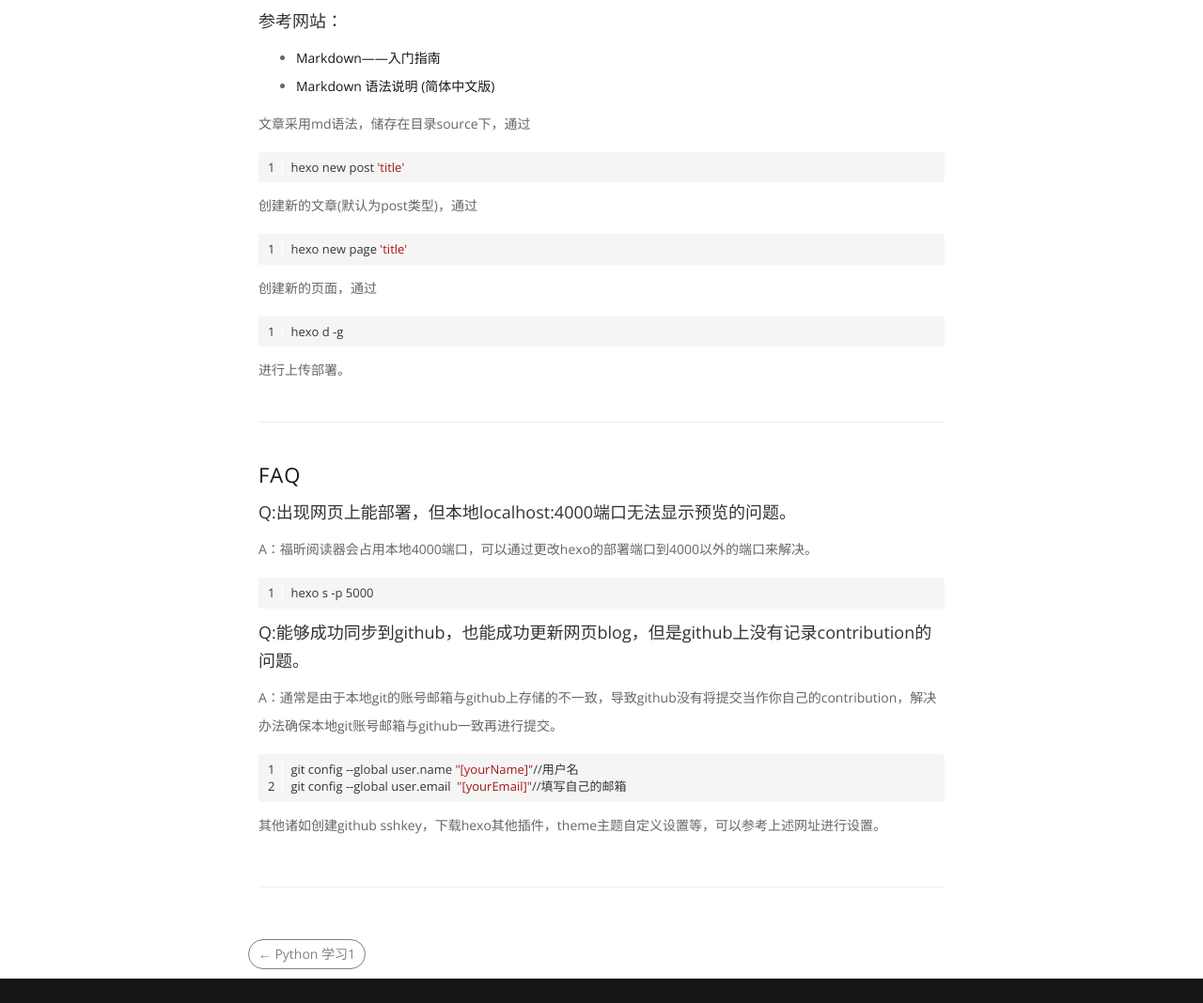
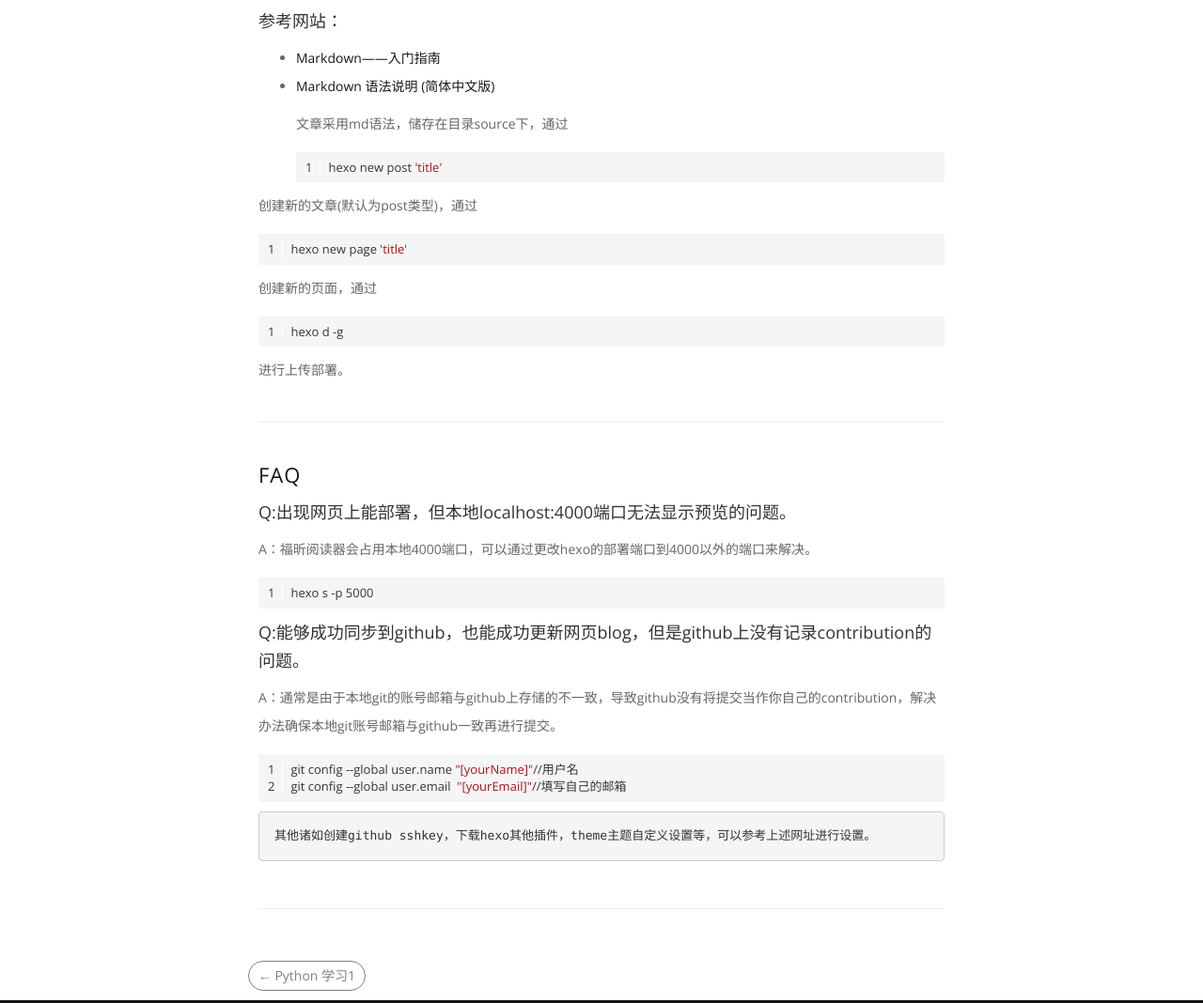
Before and after one commit to HenryBalthier/HenryBalthier.github.io, a plain HTML site: page 2017/06/05/How-to-build-a-blog/index.html in a window 1280 px wide. Shown: the part 1729-2797 px from the top of the page at 94% size. Drawn offline with nearby package versions, Linux system fonts and the light colour scheme.

Commit message:
Site updated: 2017-06-12 10:33:56

```diff
--- a/2017/06/05/How-to-build-a-blog/index.html
+++ b/2017/06/05/How-to-build-a-blog/index.html
@@ -182,29 +182,31 @@
 <li><a href="http://www.jianshu.com/p/465830080ea9" target="_blank" rel="external">HEXO+Github,搭建属于自己的博客</a></li>
 <li><a href="https://segmentfault.com/a/1190000005133715" target="_blank" rel="external">如何使用 hexo＋github 搭建个人博客</a></li>
 </ul>
-<h4 id="流程简化："><a href="#流程简化：" class="headerlink" title="流程简化："></a>流程简化：</h4><p><strong>安装软件清单：</strong><br>安装Node<br>安装本地Git：Git bash或者别的将配置提交到Github上的软件<br>申请Github，创建github page，创建blog的一个git仓库，建议生成一个ssh key<br>安装Hexo：</p>
-<p><strong>配置Hexo：</strong><br>所需的配置文件都是在git仓库中的_config.yml文件中，直接在git bash下用vim打开即可；然后在_config.yml最下面添加连接github的仓库地址（此处建议使用ssh地址）<br><figure class="highlight bash"><table><tr><td class="gutter"><pre><div class="line">1</div><div class="line">2</div><div class="line">3</div><div class="line">4</div></pre></td><td class="code"><pre><div class="line">deploy:</div><div class="line">	<span class="built_in">type</span>: git</div><div class="line">	repository: git@github.com:[yourGithubAccount]/[yourGithubAccount].github.io.git			</div><div class="line">	branch: master</div></pre></td></tr></table></figure></p>
-<p><strong>上传部署：</strong><br>本地localhost:4000预览：<br><figure class="highlight bash"><table><tr><td class="gutter"><pre><div class="line">1</div></pre></td><td class="code"><pre><div class="line">hexo s</div></pre></td></tr></table></figure></p>
+<h4 id="流程简化："><a href="#流程简化：" class="headerlink" title="流程简化："></a>流程简化：</h4><p><strong>安装软件清单：</strong><br>    1、安装Node<br>    2、安装本地Git：Git bash或者别的将配置提交到Github上的软件<br>    3、申请Github，创建github page，创建blog的一个git仓库，建议生成一个ssh key<br>    4、安装Hexo：</p>
+<p><strong>配置Hexo：</strong><br>    所需的配置文件都是在git仓库中的_config.yml文件中，直接在git bash下用vim打开即可；然后在_config.yml最下面添加连接github的仓库地址（此处建议使用ssh地址）<br><figure class="highlight bash"><table><tr><td class="gutter"><pre><div class="line">1</div><div class="line">2</div><div class="line">3</div><div class="line">4</div></pre></td><td class="code"><pre><div class="line">deploy:</div><div class="line">	<span class="built_in">type</span>: git</div><div class="line">	repository: git@github.com:[yourGithubAccount]/[yourGithubAccount].github.io.git			</div><div class="line">	branch: master</div></pre></td></tr></table></figure></p>
+<p><strong>上传部署：</strong><br>    本地localhost:4000预览：<br><figure class="highlight bash"><table><tr><td class="gutter"><pre><div class="line">1</div></pre></td><td class="code"><pre><div class="line">hexo s</div></pre></td></tr></table></figure></p>
 <p>Hexo修改后需要部署到网页可执行<br><figure class="highlight bash"><table><tr><td class="gutter"><pre><div class="line">1</div></pre></td><td class="code"><pre><div class="line">hexo d -g</div></pre></td></tr></table></figure></p>
 <hr>
 <h2 id="2、如何设置主题"><a href="#2、如何设置主题" class="headerlink" title="2、如何设置主题"></a>2、如何设置主题</h2><h4 id="参考网站：-1"><a href="#参考网站：-1" class="headerlink" title="参考网站："></a>参考网站：</h4><ul>
 <li><a href="http://blog.csdn.net/u011904605/article/details/53792068" target="_blank" rel="external">大道至简——Hexo简洁主题推荐</a></li>
 </ul>
-<p><strong>设置：</strong><br>1、下载主题：可以直接git clone到本地，并拷贝到blog仓库的theme目录<br>2、在仓库主要配置文件_config.yml中将默认主题改为下载的主题目录名<br>3、更改theme中主题的_config.yml文件，配置个人blog主题</p>
+<p><strong>设置：</strong><br>    1、下载主题：可以直接git clone到本地，并拷贝到blog仓库的theme目录<br>    2、在仓库主要配置文件_config.yml中将默认主题改为下载的主题目录名<br>    3、更改theme中主题的_config.yml文件，配置个人blog主题</p>
 <hr>
 <h2 id="3、如何上传文章"><a href="#3、如何上传文章" class="headerlink" title="3、如何上传文章"></a>3、如何上传文章</h2><h4 id="参考网站：-2"><a href="#参考网站：-2" class="headerlink" title="参考网站："></a>参考网站：</h4><ul>
 <li><a href="http://www.jianshu.com/p/1e402922ee32/" target="_blank" rel="external">Markdown——入门指南</a></li>
-<li><a href="http://www.appinn.com/markdown/" target="_blank" rel="external">Markdown 语法说明 (简体中文版)</a></li>
+<li><p><a href="http://www.appinn.com/markdown/" target="_blank" rel="external">Markdown 语法说明 (简体中文版)</a></p>
+<p>  文章采用md语法，储存在目录source下，通过</p>
+<figure class="highlight bash"><table><tr><td class="gutter"><pre><div class="line">1</div></pre></td><td class="code"><pre><div class="line">hexo new post <span class="string">'title'</span></div></pre></td></tr></table></figure>
+</li>
 </ul>
-<p>文章采用md语法，储存在目录source下，通过<br><figure class="highlight bash"><table><tr><td class="gutter"><pre><div class="line">1</div></pre></td><td class="code"><pre><div class="line">hexo new post <span class="string">'title'</span></div></pre></td></tr></table></figure></p>
 <p>创建新的文章(默认为post类型)，通过<br><figure class="highlight bash"><table><tr><td class="gutter"><pre><div class="line">1</div></pre></td><td class="code"><pre><div class="line">hexo new page <span class="string">'title'</span></div></pre></td></tr></table></figure></p>
 <p>创建新的页面，通过<br><figure class="highlight bash"><table><tr><td class="gutter"><pre><div class="line">1</div></pre></td><td class="code"><pre><div class="line">hexo d -g</div></pre></td></tr></table></figure></p>
 <p>进行上传部署。</p>
 <hr>
 <h2 id="FAQ"><a href="#FAQ" class="headerlink" title="FAQ"></a>FAQ</h2><h4 id="Q-出现网页上能部署，但本地localhost-4000端口无法显示预览的问题。"><a href="#Q-出现网页上能部署，但本地localhost-4000端口无法显示预览的问题。" class="headerlink" title="Q:出现网页上能部署，但本地localhost:4000端口无法显示预览的问题。"></a>Q:出现网页上能部署，但本地localhost:4000端口无法显示预览的问题。</h4><p>A：福昕阅读器会占用本地4000端口，可以通过更改hexo的部署端口到4000以外的端口来解决。<br><figure class="highlight bash"><table><tr><td class="gutter"><pre><div class="line">1</div></pre></td><td class="code"><pre><div class="line">hexo s -p 5000</div></pre></td></tr></table></figure></p>
 <h4 id="Q-能够成功同步到github，也能成功更新网页blog，但是github上没有记录contribution的问题。"><a href="#Q-能够成功同步到github，也能成功更新网页blog，但是github上没有记录contribution的问题。" class="headerlink" title="Q:能够成功同步到github，也能成功更新网页blog，但是github上没有记录contribution的问题。"></a>Q:能够成功同步到github，也能成功更新网页blog，但是github上没有记录contribution的问题。</h4><p>A：通常是由于本地git的账号邮箱与github上存储的不一致，导致github没有将提交当作你自己的contribution，解决办法确保本地git账号邮箱与github一致再进行提交。<br><figure class="highlight bash"><table><tr><td class="gutter"><pre><div class="line">1</div><div class="line">2</div></pre></td><td class="code"><pre><div class="line">git config --global user.name <span class="string">"[yourName]"</span>//用户名</div><div class="line">git config --global user.email  <span class="string">"[yourEmail]"</span>//填写自己的邮箱</div></pre></td></tr></table></figure></p>
-<p>其他诸如创建github sshkey，下载hexo其他插件，theme主题自定义设置等，可以参考上述网址进行设置。</p>
-
+<pre><code>其他诸如创建github sshkey，下载hexo其他插件，theme主题自定义设置等，可以参考上述网址进行设置。
+</code></pre>
             <div class="clearfix"></div>
             <hr class="nogutter">
         </div>
```
